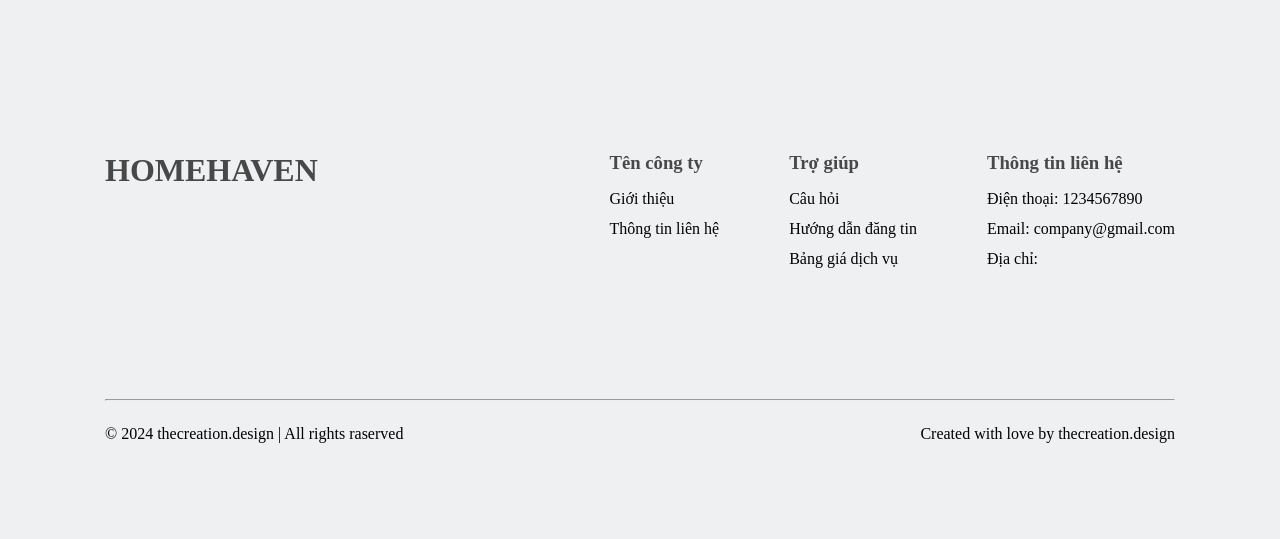
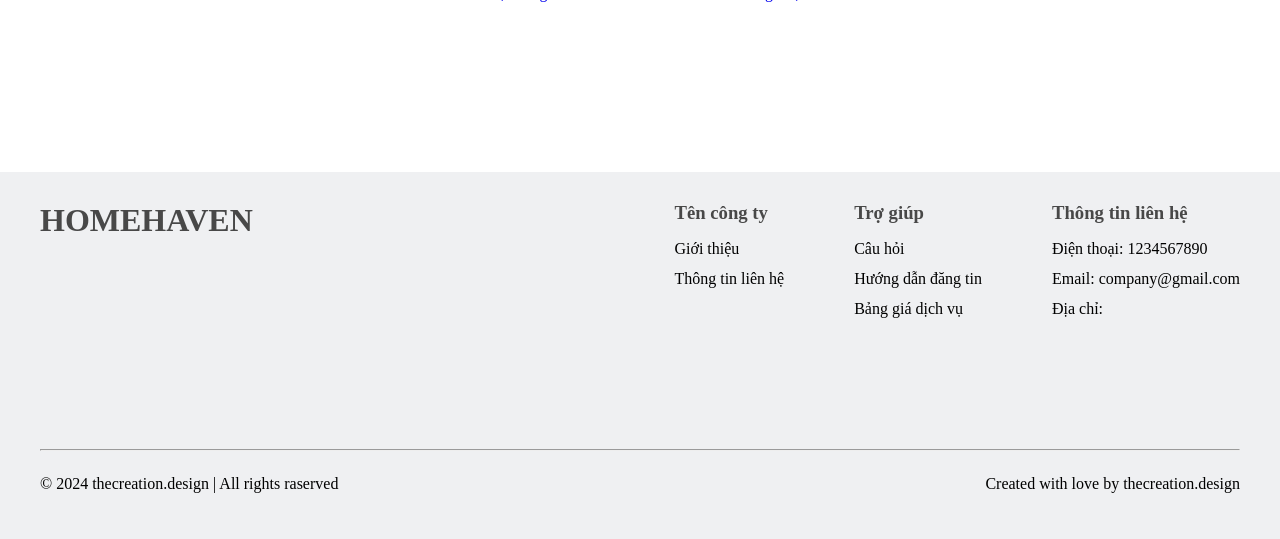
Before and after one commit to hothanhtuan1209/graduation-project, a Django app: page /posts/2ab0d0be-c08a-49ab-8bf2-4ee6b54d2764/ in a window 1280 px wide. Shown: the part 2648-3187 px from the top of the page. Before the commit the page ends 3091 px from the top, so only its background shows below. Run offline with Django 4.2, Linux system fonts and the light colour scheme; data comes from the database, SQL or seed files in the repository.

Commit message:
Update css for header, main, footer

```diff
--- a/property_web/posts/templates/components/post_item.html
+++ b/property_web/posts/templates/components/post_item.html
@@ -1,3 +1,4 @@
+{% load static %}
 <li class="post-item">
   <a class="post-item-link" href="{% url 'post_detail' post_id=post.id %}">
     {% if post.image %}
--- a/property_web/property_web/static/css/base.css
+++ b/property_web/property_web/static/css/base.css
@@ -1,7 +1,10 @@
+body {
+  margin: 0;
+}
+
 .base {
   width: 1200px;
   margin: 0 auto;
-  background-color: #eff0f2
 }
 
 .main-header {
@@ -9,8 +12,8 @@
   align-items: center;
   justify-content: space-between;
   gap: 40px;
-  margin-bottom: 50px;
-  margin-top: 20px;
+  padding: 25px 0;
+  margin-bottom: 40px;
 }
 
 .logo {
@@ -120,7 +123,8 @@
 }
 
 .main-footer {
-  margin: 170px 65px 0;
+  margin-top: 170px;
+  padding: 30px;
 }
 
 .footer-top {
--- a/property_web/property_web/static/css/home.css
+++ b/property_web/property_web/static/css/home.css
@@ -1,9 +1,3 @@
-body {
-  width: 92%;
-  margin: 20px auto;
-  background-color: #eff0f2;
-}
-
 .container {
   position: relative;
   margin: 50px 0;
--- a/property_web/property_web/templates/base.html
+++ b/property_web/property_web/templates/base.html
@@ -14,8 +14,9 @@
     />
     {% block extrahead %} {% endblock extrahead %}
   </head>
-  <body class = "base">
-    <header class="main-header">
+  <body>
+    <div style="background-color: #eff0f2">
+      <header class="base main-header">
         <a href="/" class="logo">
           <span>HOMEHAVEN</span>
         </a>
@@ -71,8 +72,10 @@
           </form>
         {% endif %}
       </header>
-    <main class="main-body">{% block content %}{% endblock %}</main>
-    <footer class="main-footer">
+    </div>
+    <main class="base main-body">{% block content %}{% endblock %}</main>
+    <div style="background-color: #eff0f2">
+      <footer class="base main-footer">
         <div class="footer-top">
           <a href="" class="logo">
             <span>HOMEHAVEN</span>
@@ -111,6 +114,7 @@
           <p>Created with love by thecreation.design</p>
         </div>
       </footer>
+    </div>
     {% comment %} Script of base {% endcomment %}
     {% block extrastcrip %} {% endblock extrastcrip %}
   </body>
--- a/property_web/property_web/templates/components/card_horizontal.html
+++ b/property_web/property_web/templates/components/card_horizontal.html
@@ -1,3 +1,4 @@
+{% load static %}
 <li class="item-group">
   <i class="fa-regular fa-heart fa-xl"></i>
   <a class="item-link" href="{% url 'post_detail' post_id=post.id %}">
```
Also changed, not shown: property_web/property_web/static/image_default/img_defaullt.jpg (renamed from property_web/property_web/constants/image_default/img_defaullt.jpg). Lines whose indentation alone changed are shown as unchanged.
